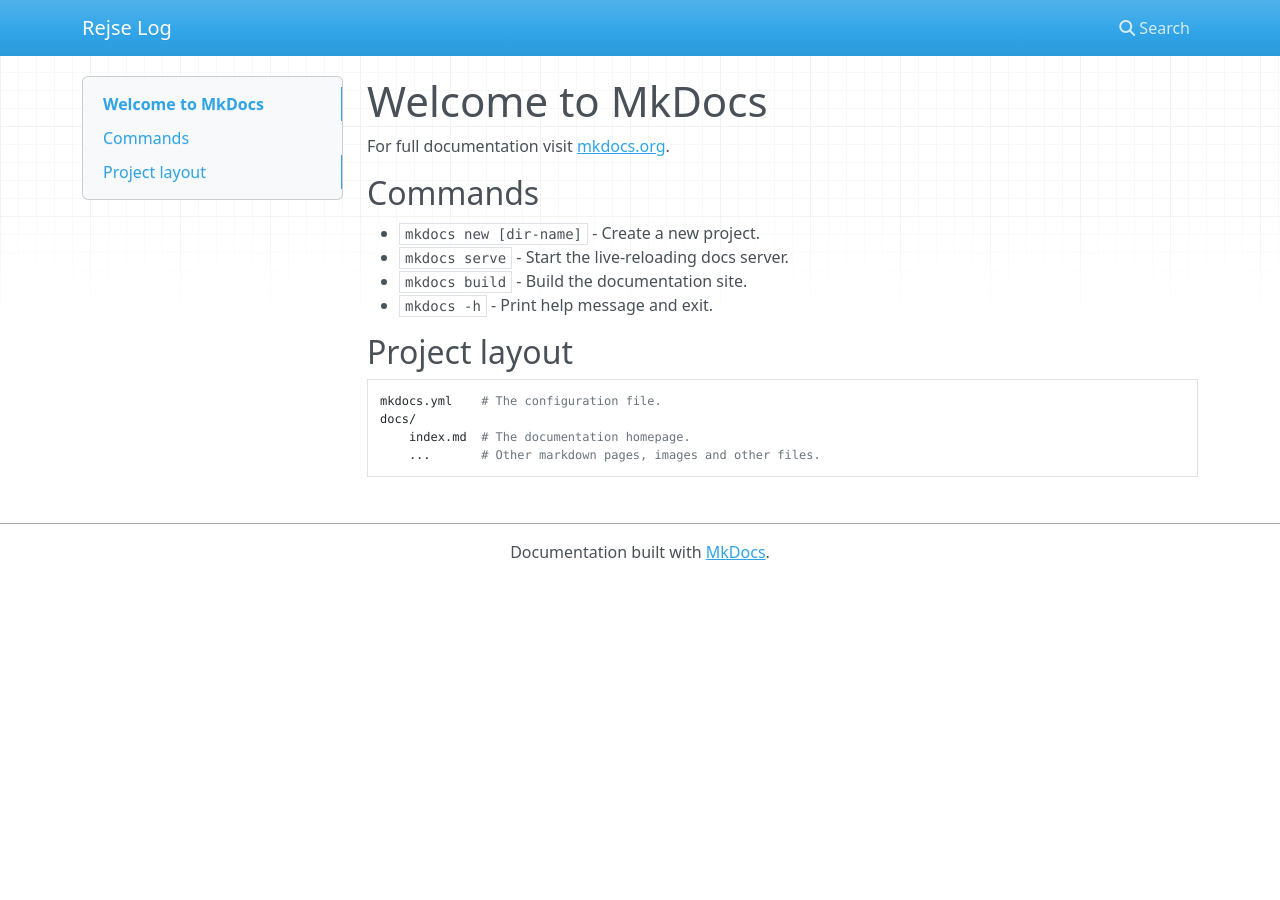
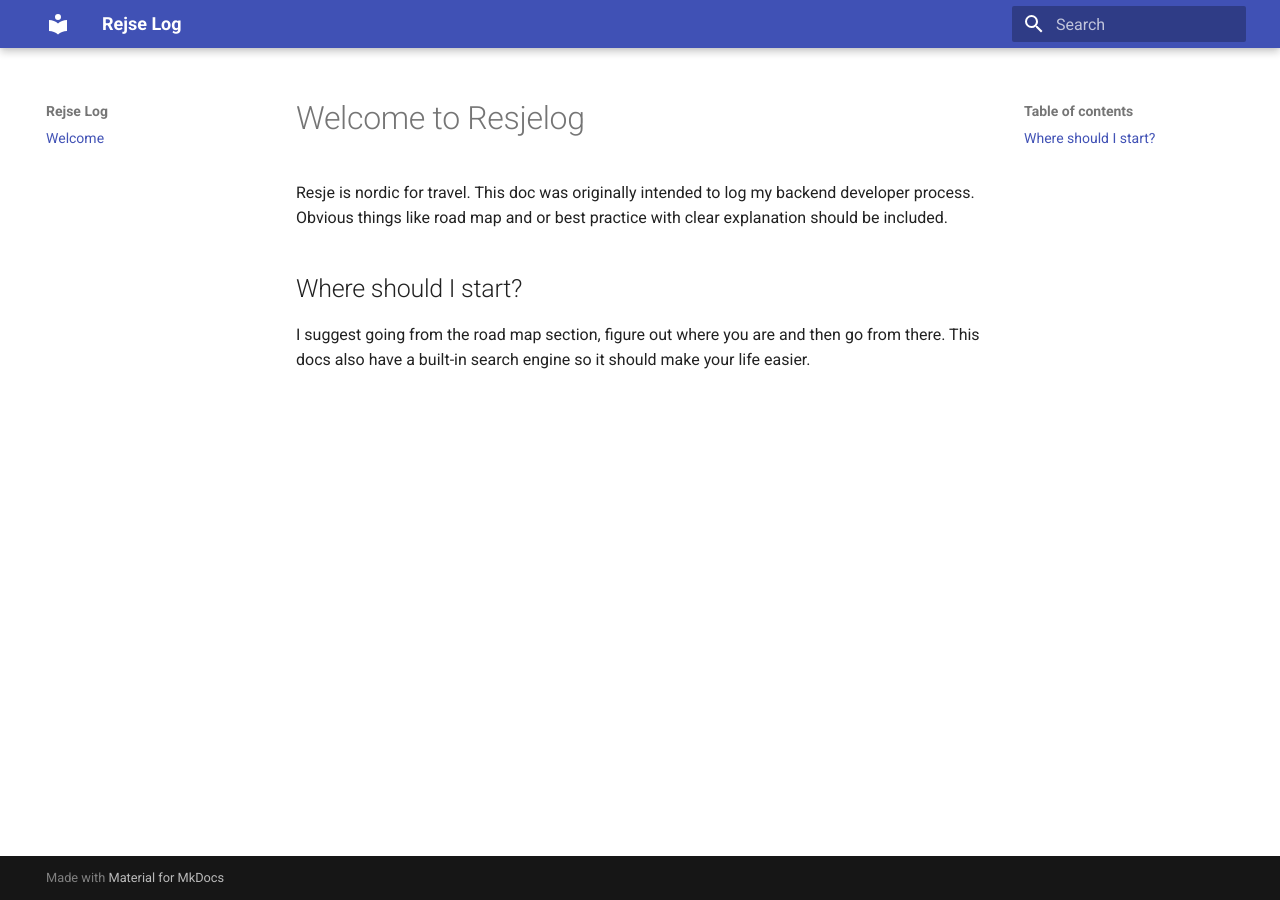
Before and after one commit to Spiffy1/rejselog, an MkDocs documentation site: the page built from docs/index.md, in a window 1280 px wide. Built offline with MkDocs 1.6.1 and Material for MkDocs 9.7.7, drawn with Linux system fonts in a browser that asks for light colours; nearby versions of some CDN libraries.

Commit message:
Add material theme

```diff
--- a/docs/index.md
+++ b/docs/index.md
@@ -1,17 +1,6 @@
-# Welcome to MkDocs
+# Welcome to Resjelog
+Resje is nordic for travel. This doc was originally intended to log my backend developer process.
+Obvious things like road map and or best practice with clear explanation should be included.
 
-For full documentation visit [mkdocs.org](https://www.mkdocs.org).
-
-## Commands
-
-* `mkdocs new [dir-name]` - Create a new project.
-* `mkdocs serve` - Start the live-reloading docs server.
-* `mkdocs build` - Build the documentation site.
-* `mkdocs -h` - Print help message and exit.
-
-## Project layout
-
-    mkdocs.yml    # The configuration file.
-    docs/
-        index.md  # The documentation homepage.
-        ...       # Other markdown pages, images and other files.
+## Where should I start?
+I suggest going from the road map section, figure out where you are and then go from there. This docs also have a built-in search engine so it should make your life easier.
--- a/mkdocs.yml
+++ b/mkdocs.yml
@@ -1 +1,7 @@
 site_name: Rejse Log
+
+nav:
+  - Welcome: "index.md"
+
+theme:
+  name: material
```
Also changed, not shown: 4 other files.
